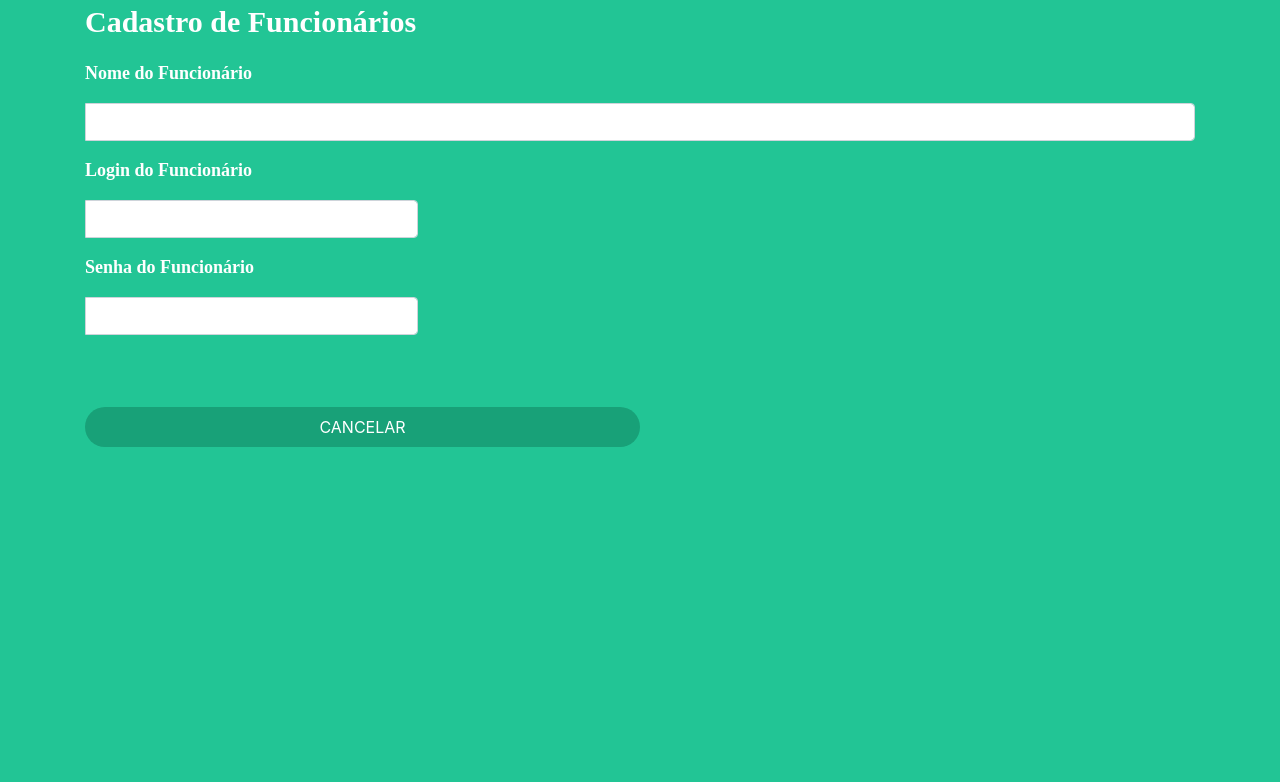
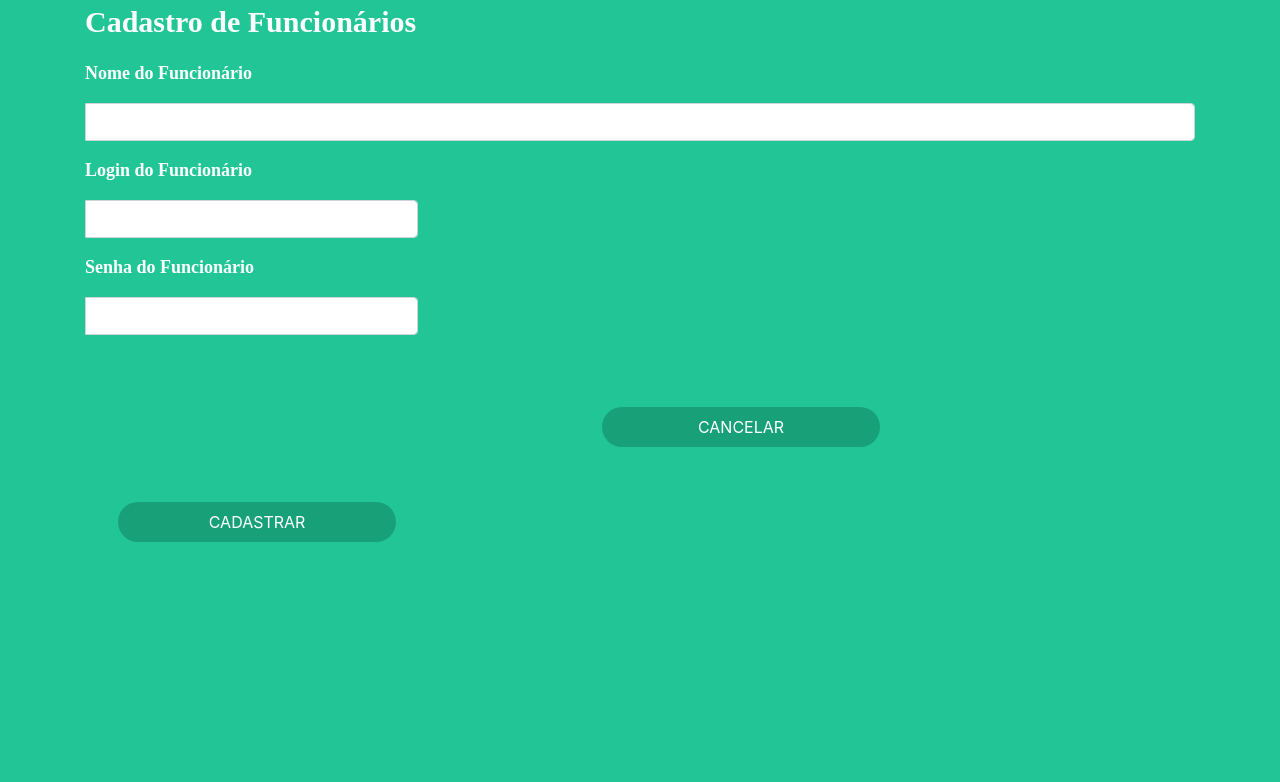
Before and after one commit to AndBol/mpsProject, a Python web app: template app/templates/cadastroFuncionario.html in a window 1280 px wide. Shown: the part 58-840 px from the top of the page. Run offline with Jinja, Linux system fonts and the light colour scheme; the template is opened without the code that fills it: most values are stand-ins (such as "Sample title", 1, 10 or a date in 2020); some libraries are stand-ins or nearby versions.

Commit message:
Atualizado o template do cadastro de funcionario (ainda tem que finalizar)

```diff
--- a/app/templates/cadastroFuncionario.html
+++ b/app/templates/cadastroFuncionario.html
@@ -26,8 +26,7 @@
 									<input class="form-control">
 								</div>
         </form>
+				<button class="round-button" style="margin-top: 5%; margin-left:46.6%; width:25%" type="submit">CANCELAR</button>
+				<button class="round-button" style="margin-top: 5%; margin-left:3%; width:25%" type="submit">CADASTRAR</button>
 
-
-				<button class="round-button" style="margin-top: 5%" type="submit">CANCELAR</button>
-			</div>
 {% endblock %}
```
Lines whose indentation alone changed are shown as unchanged.
